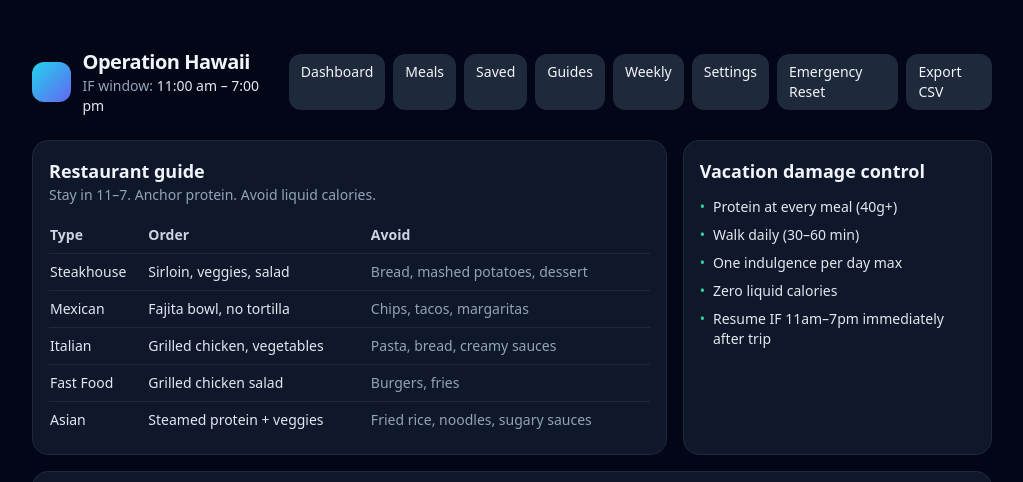
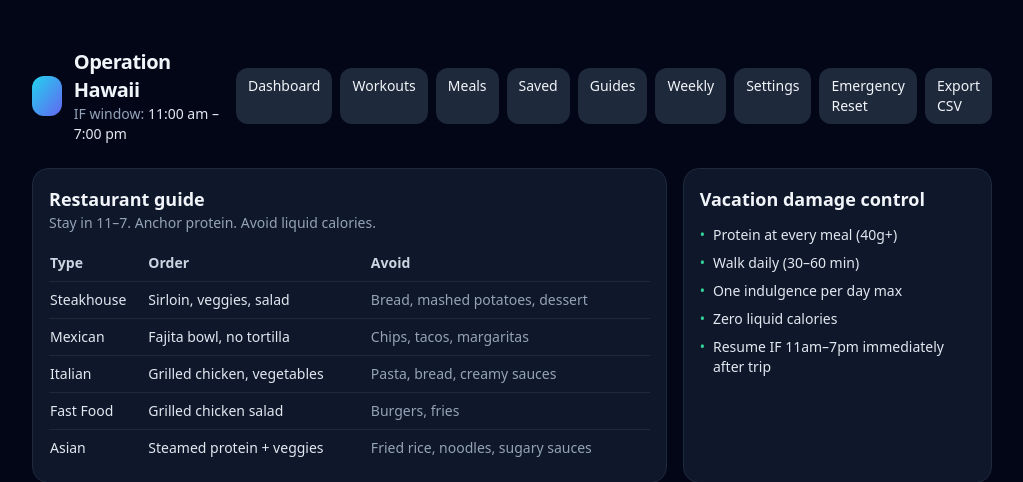
Before and after one commit to j8qbx9xbx2-cpu/Operation-Hawaii-Joe, a Flask app: page /guides in a window 1280 px wide. Shown: the top 482 px of the page, without its empty margins (128-1151 px from the left). Run offline with Flask 3, Linux system fonts and the light colour scheme; some libraries are stand-ins or nearby versions.

Commit message:
Update base.html

```diff
--- a/templates/base.html
+++ b/templates/base.html
@@ -86,6 +86,7 @@
       </div>
       <div class="hidden md:flex gap-2">
         <a class="px-3 py-2 rounded-xl bg-slate-800 hover:bg-slate-700 text-sm" href="{{ url_for('dashboard') }}">Dashboard</a>
+        <a class="px-3 py-2 rounded-xl bg-slate-800 hover:bg-slate-700 text-sm" href="{{ url_for('workouts') }}">Workouts</a>
         <a class="px-3 py-2 rounded-xl bg-slate-800 hover:bg-slate-700 text-sm" href="{{ url_for('meal_suggestions') }}">Meals</a>
         <a class="px-3 py-2 rounded-xl bg-slate-800 hover:bg-slate-700 text-sm" href="{{ url_for('saved_meals') }}">Saved</a>
         <a class="px-3 py-2 rounded-xl bg-slate-800 hover:bg-slate-700 text-sm" href="{{ url_for('guides') }}">Guides</a>
```
